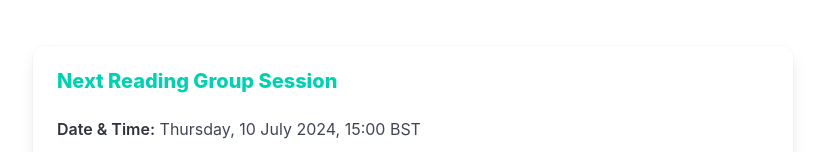
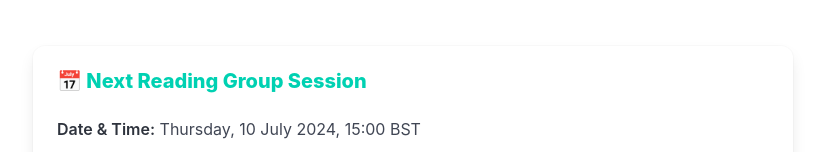
Before and after one commit to edinburgh-rl/edinburgh-rl.github.io, a Next.js app: page /reading-group in a window 1280 px wide. Shown: the part 365-517 px from the top of the page, without its empty margins (227-1052 px from the left). Built offline with nearby package versions, Linux system fonts and the light colour scheme.

Commit message:
chore: calendar emoji

```diff
--- a/app/reading-group/page.tsx
+++ b/app/reading-group/page.tsx
@@ -43,7 +43,7 @@ export default function ReadingGroup() {
             <div className="column is-two-thirds">
               <div className="card mb-6">
                 <div className="card-content">
-                  <h3 className="title is-5 has-text-primary">Next Reading Group Session</h3>
+                  <h3 className="title is-5 has-text-primary">📅 Next Reading Group Session</h3>
                   <div className="content">
                     <p className="mb-2">
                       <strong>Date &amp; Time:</strong> <span>Thursday, 10 July 2024, 15:00 BST</span>
```
